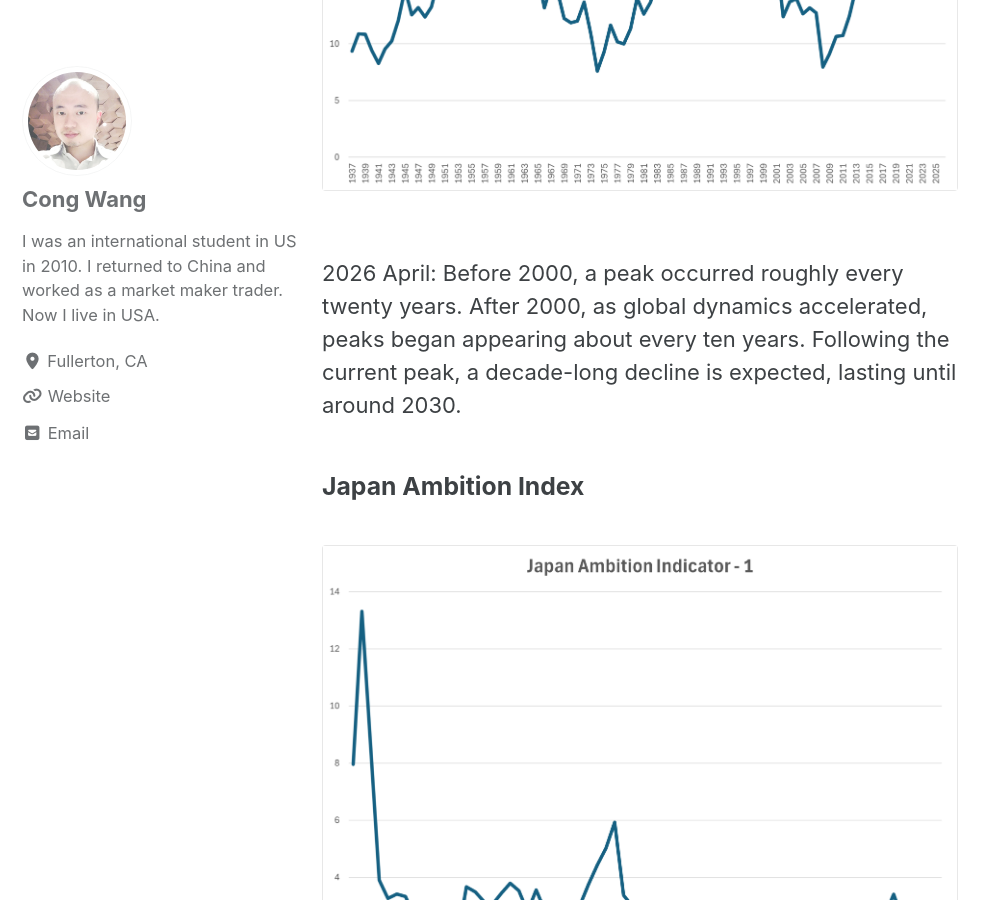
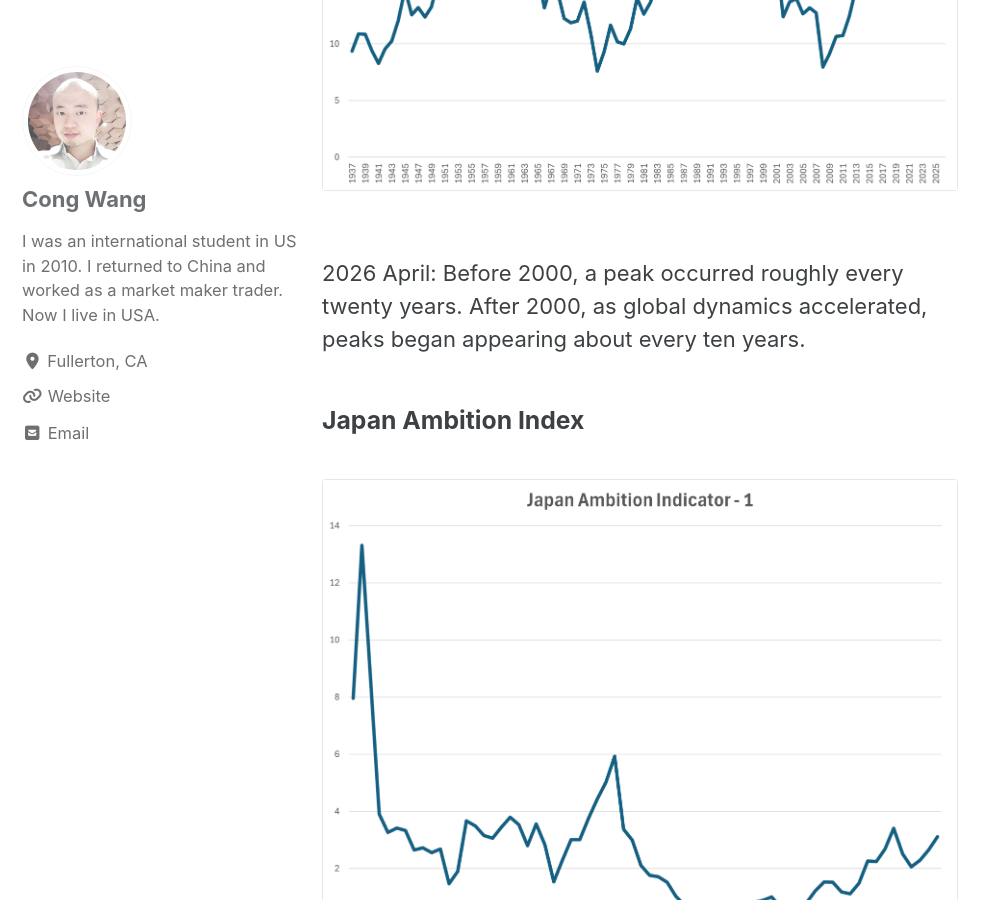
Before and after one commit to wgcgxp/wgcgxp.github.io, a Jekyll site: the page built from about.html, in a window 1280 px wide and 900 px high, scrolled down 1557 px. Shown: the whole window, without its empty margins (0-998 px from the left). Built offline with Jekyll 4.4.1, drawn with Linux system fonts in a browser that asks for light colours; cached includes are drawn as plain includes.

Commit message:
Add files via upload

```diff
--- a/about.html
+++ b/about.html
@@ -25,7 +25,6 @@ author_profile: true
 
 2026 April: Before 2000, a peak occurred roughly every twenty years. After 2000, as global dynamics accelerated, peaks began appearing about every ten years.
 
-Following the current peak, a decade-long decline is expected, lasting until around 2030.
 
 <h3>Japan Ambition Index</h3>
 
```
